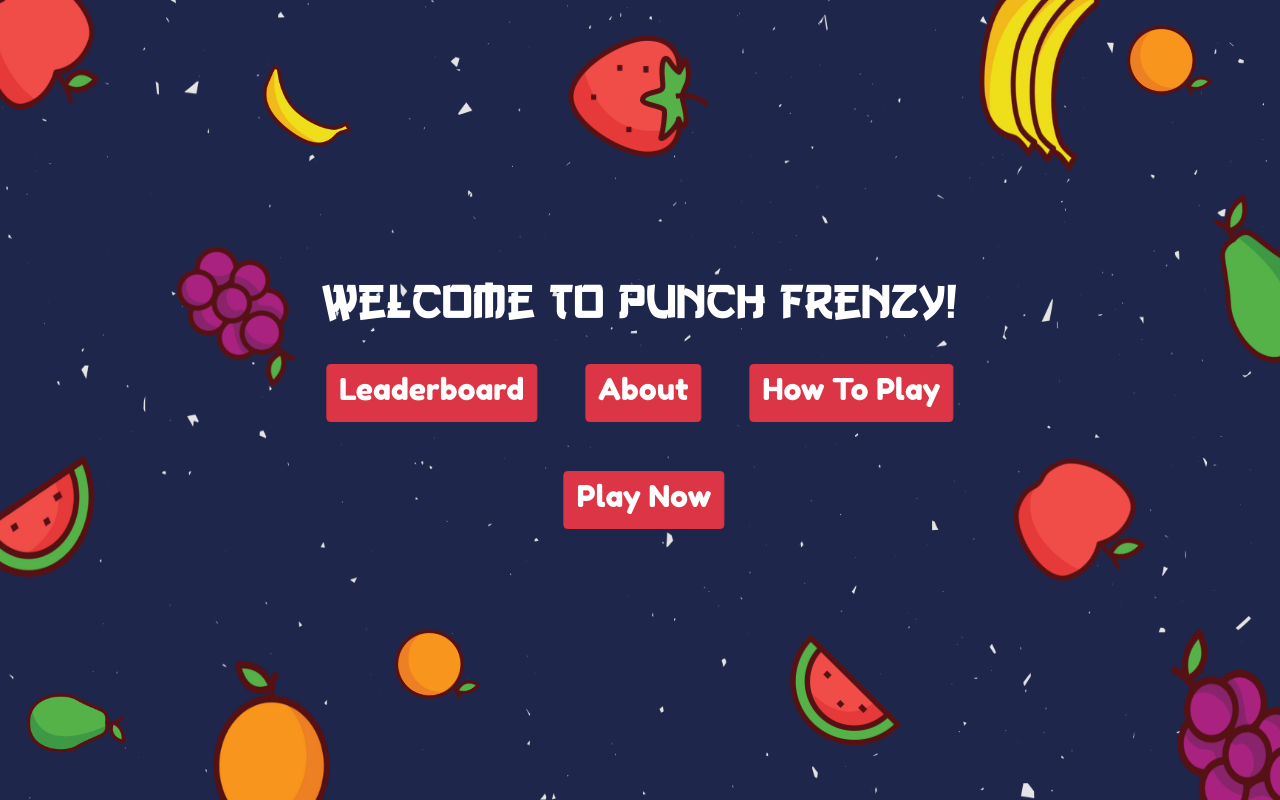
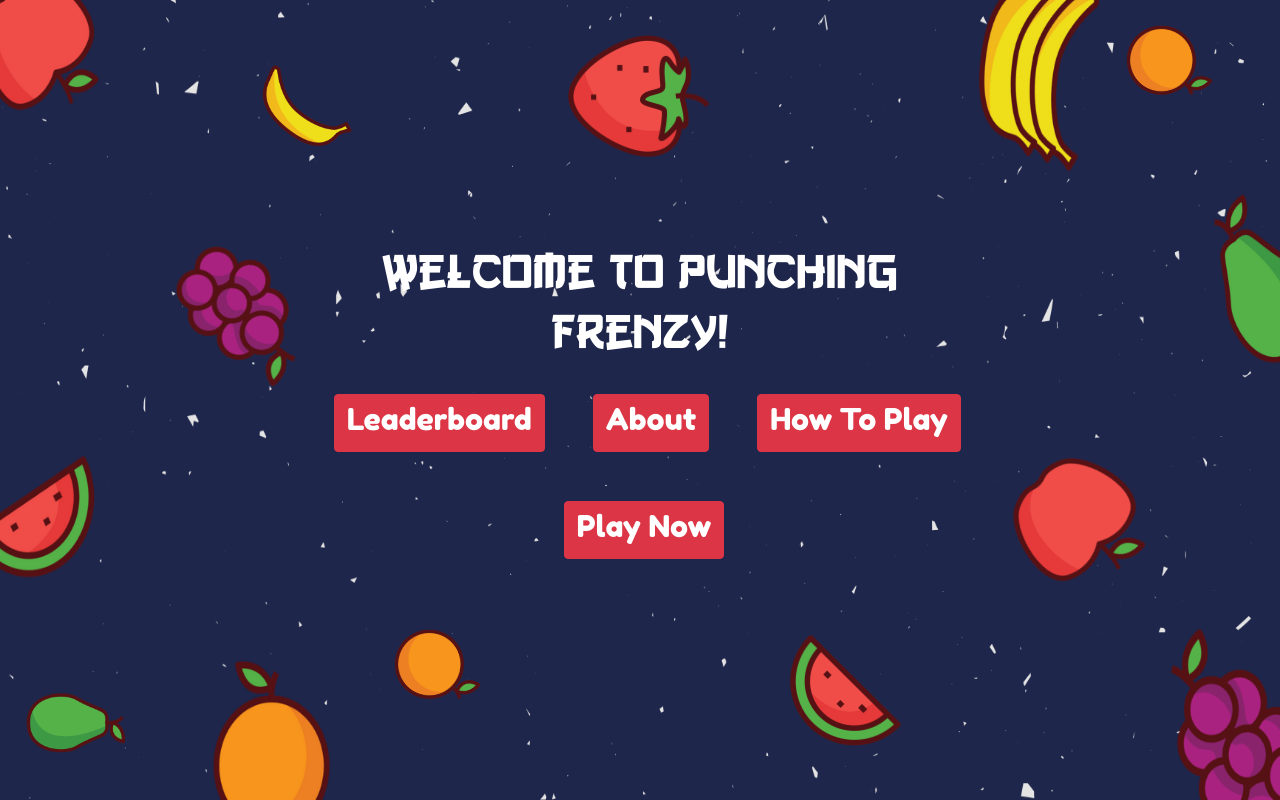
Before and after one commit to Slash-it/Slash-It, a React (Create React App) app in the folder client/: page / in a window 1280 px wide. Built offline with nearby package versions, Linux system fonts and the light colour scheme.

Commit message:
fixing certain bugs

```diff
--- a/client/src/objects/fruitLeft.js
+++ b/client/src/objects/fruitLeft.js
@@ -1,6 +1,6 @@
 class Fruit {
     constructor(p5, boundary, gravity, vyRandomFactor, fImgActive, fImgExplode) {
-        this.diameter = 80
+        this.diameter = 100
         this.x = Math.random() * ( (boundary - 50) - 50 ) + 50
         this.y = p5.height + this.diameter
         this.vy = Math.random() * (vyRandomFactor+3 - vyRandomFactor-3) + vyRandomFactor-3
--- a/client/src/objects/fruitRight.js
+++ b/client/src/objects/fruitRight.js
@@ -1,6 +1,6 @@
 class Fruit {
     constructor(p5, boundary, gravity, vyRandomFactor, fImgActive, fImgExplode) {
-        this.diameter = 80
+        this.diameter = 100
         this.x = Math.random() * ( (p5.width - 50) - (boundary + 50) ) + (boundary + 50)
         this.y = p5.height + this.diameter
         this.vy = Math.random() * (vyRandomFactor+3 - vyRandomFactor-3) + vyRandomFactor-3
--- a/client/src/page.css
+++ b/client/src/page.css
@@ -218,6 +218,14 @@
   position: absolute;
   left: 50%;
   top: 50%;
+  -webkit-transform: translate(-50%, -50%);
+  transform: translate(-50%, -50%);
+}
+
+.home {
+  position: absolute;
+  left: 50%;
+  top: 38%;
   -webkit-transform: translate(-50%, -50%);
   transform: translate(-50%, -50%);
 }
--- a/client/src/pages/Camera.js
+++ b/client/src/pages/Camera.js
@@ -176,7 +176,8 @@ class PoseNet extends Component {
         if (
           poses[0].keypoints[1].score > minPartConfidence &&
           poses[0].keypoints[11].score > minPartConfidence &&
-          poses[0].keypoints[13].score > minPartConfidence
+          poses[0].keypoints[13].score > minPartConfidence &&
+          !this.props.calibrated.keypoints
         ) {
           this.props.calibrate(poses[0]);
         }
--- a/client/src/pages/Game.js
+++ b/client/src/pages/Game.js
@@ -17,7 +17,6 @@ import PauseAndResume from '../components/PauseAndResume';
 import {
   gameStart,
   startPauseCounter,
-  resumeGame,
   startResumeCounter,
 } from "../store/actions/keypoints";
 import { showFloatingScore } from "../store/actions/floatingScores";
--- a/client/src/pages/Home.js
+++ b/client/src/pages/Home.js
@@ -26,10 +26,10 @@ function Home() {
       <img src={strawberry} className="strawberry rotate" alt="fruit" />
       <div className="center">
         <div className="zoomIn">
-          <h3>Welcome to Punch Frenzy!</h3>
+          <h3>Welcome to Punching Frenzy!</h3>
           {/* <img src="/assets/HomeLogo.png" height='300px' width='auto' alt="" /> */}
 
-          <div className="d-flex row ml-1 mb-4">
+          <div className="d-flex justify-content-center row ml-1 mb-4">
             <div
               className="btn btn-danger mr-5"
               style={{ cursor: "pointer" }}
--- a/client/src/pages/Mode.js
+++ b/client/src/pages/Mode.js
@@ -53,7 +53,7 @@ function Mode() {
               onChange={handleChange}
               placeholder="Username"
               required
-            ></input>
+            />
           )}
           {!playerName && (
             <button style={{ marginLeft: '10px', paddingBottom: '4.5px'}} className="btn-danger mr-5" onClick={() => dispatch(saveName(input))}>
```
Also changed, not shown: 1 other file (tests, documents, lock files or other folders).
